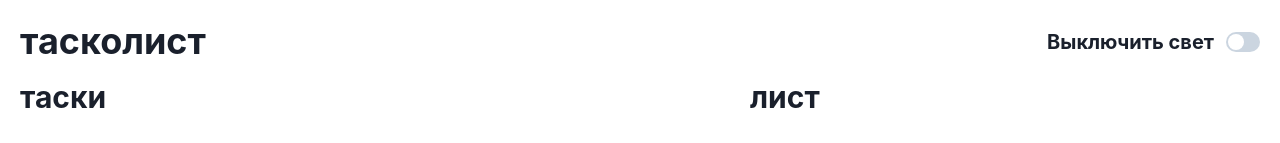
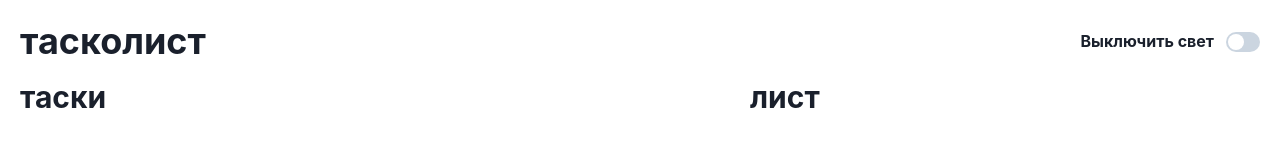
Before and after one commit to gorbatkoff/Vite_Chakra-UI_To_Do-List, a React (Vite) app: page / in a window 1280 px wide. Shown: the top 143 px of the page. Built offline with nearby package versions, Linux system fonts and the light colour scheme.

Commit message:
Change default size to medium

```diff
--- a/src/shared/ui/ThemeSwitcher/ThemeSwitcher.tsx
+++ b/src/shared/ui/ThemeSwitcher/ThemeSwitcher.tsx
@@ -12,7 +12,7 @@ export const ThemeSwitcher = memo((props: ThemeSwitcherProps) => {
         <div>
             <FormControl display='flex' alignItems='center'>
                 <FormLabel htmlFor='theme-switcher' mb='0'>
-                    <Heading size='md'>
+                    <Heading size='sm'>
                         {colorMode === "dark" ? "Включить свет" : "Выключить свет"}
                     </Heading>
                 </FormLabel>
```
